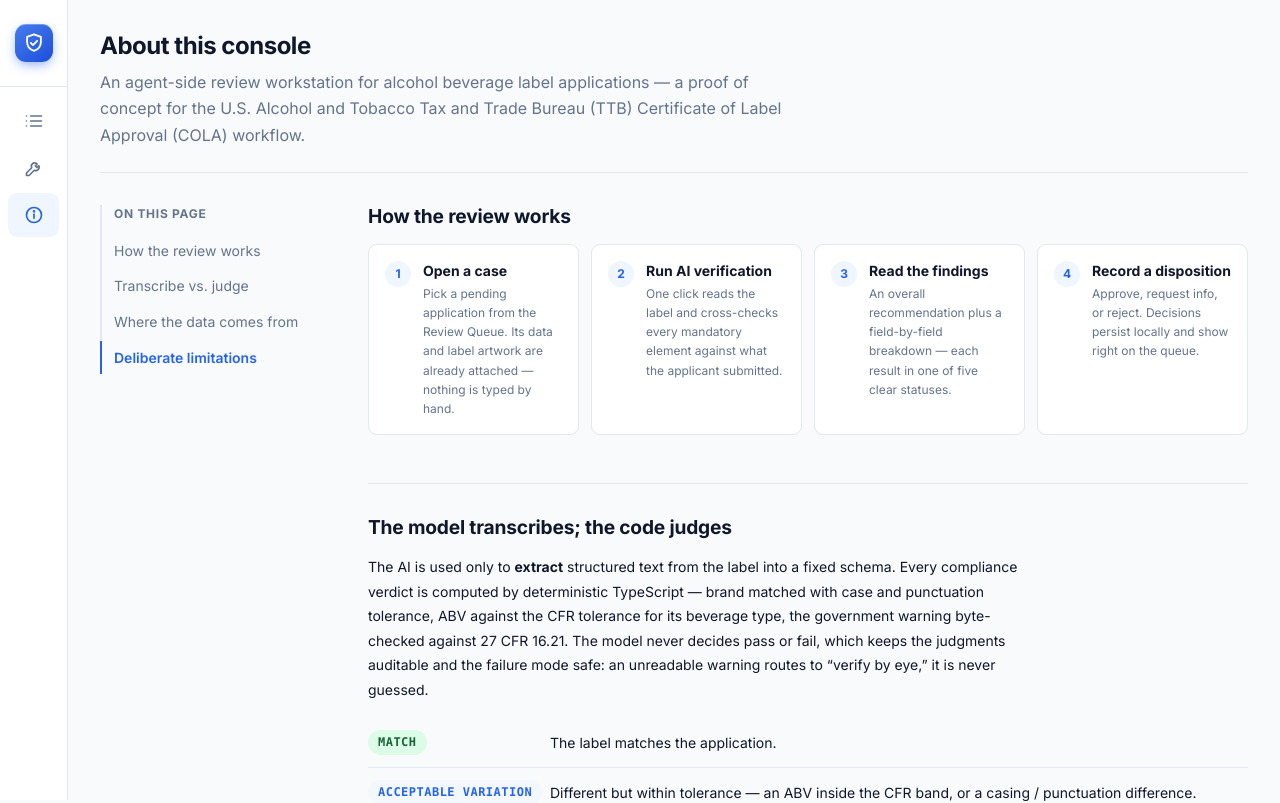
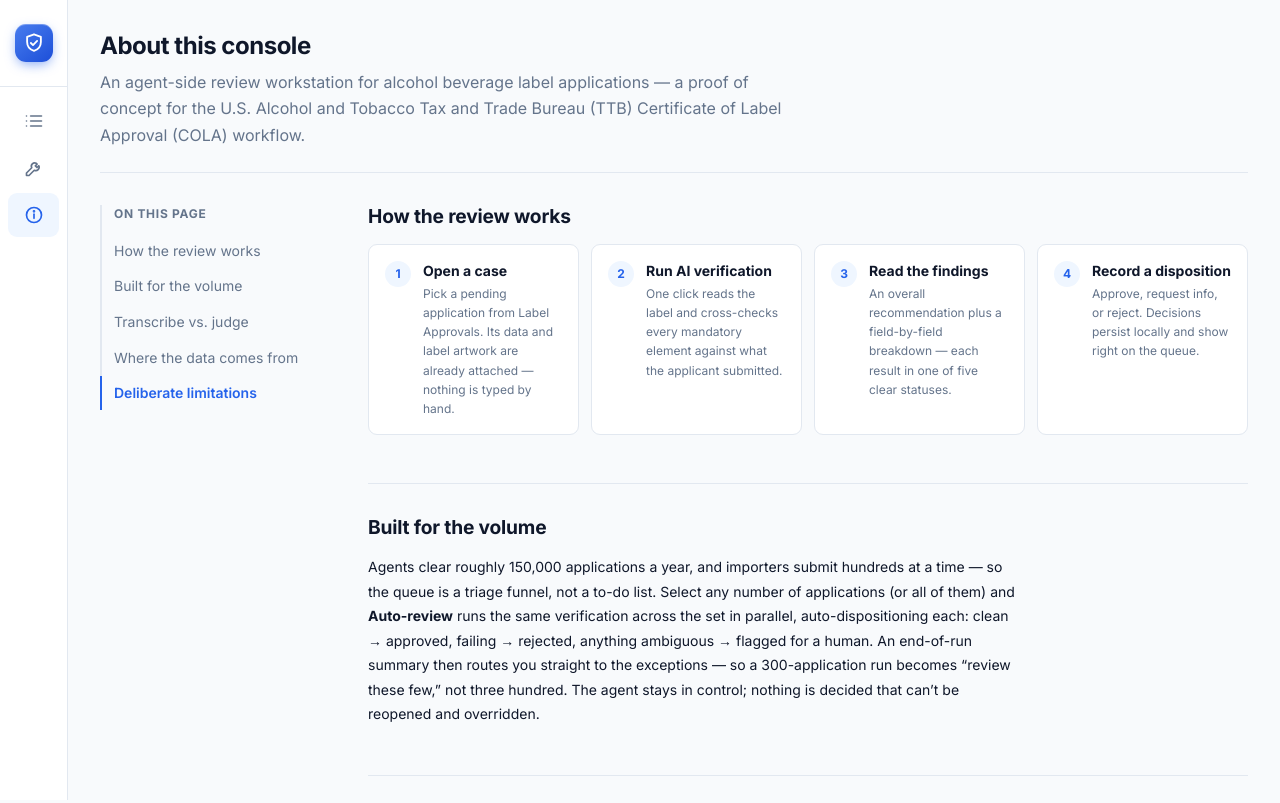
Before and after one commit to mykytalh/ttb-label-review-assistant, a Next.js app: page /about in a window 1280 px wide. Shown: the top 803 px of the page. Built offline with nearby package versions, Linux system fonts and the light colour scheme.

Commit message:
Redo the About page for the current console
Full-width docs layout with an in-page nav; adds a 'Built for the volume' section covering the bulk auto-review triage funnel.

```diff
--- a/src/app/about/AboutNav.tsx
+++ b/src/app/about/AboutNav.tsx
@@ -4,6 +4,7 @@ import { useEffect, useState } from "react";
 
 const SECTIONS = [
   { id: "how", label: "How the review works" },
+  { id: "scale", label: "Built for the volume" },
   { id: "engine", label: "Transcribe vs. judge" },
   { id: "data", label: "Where the data comes from" },
   { id: "limits", label: "Deliberate limitations" },
--- a/src/app/about/page.tsx
+++ b/src/app/about/page.tsx
@@ -9,7 +9,7 @@ const STEPS = [
   {
     n: 1,
     title: "Open a case",
-    body: "Pick a pending application from the Review Queue. Its data and label artwork are already attached — nothing is typed by hand.",
+    body: "Pick a pending application from Label Approvals. Its data and label artwork are already attached — nothing is typed by hand.",
   },
   {
     n: 2,
@@ -70,6 +70,19 @@ export default function AboutPage() {
             </ol>
           </section>
 
+          <section id="scale" className="about-section">
+            <h2 className="about-h">Built for the volume</h2>
+            <p className="about-p">
+              Agents clear roughly 150,000 applications a year, and importers submit hundreds at a time — so the queue
+              is a triage funnel, not a to-do list. Select any number of applications (or all of them) and
+              {" "}<strong>Auto-review</strong> runs the same verification across the set in parallel, auto-dispositioning
+              each: clean → approved, failing → rejected, anything ambiguous → flagged for a human. An end-of-run
+              summary then routes you straight to the exceptions — so a 300-application run becomes
+              &ldquo;review these few,&rdquo; not three hundred. The agent stays in control; nothing is decided that
+              can&rsquo;t be reopened and overridden.
+            </p>
+          </section>
+
           <section id="engine" className="about-section">
             <h2 className="about-h">The model transcribes; the code judges</h2>
             <p className="about-p">
```
